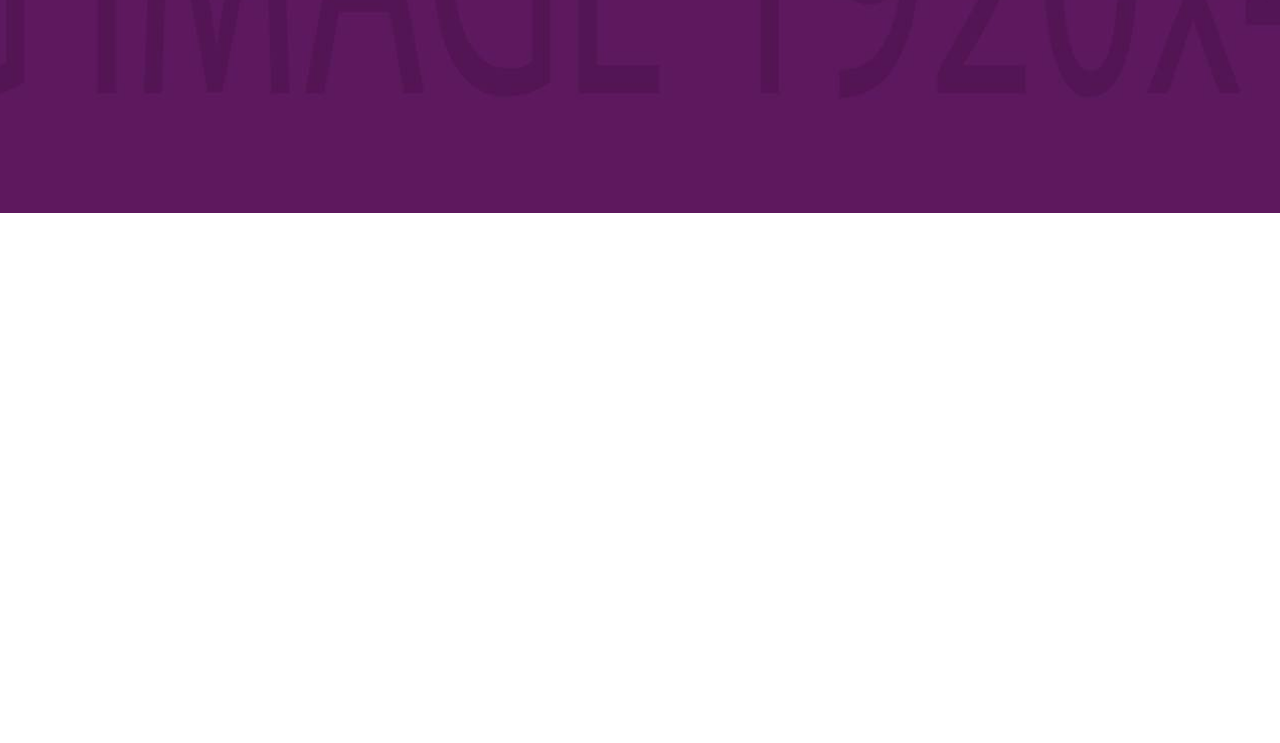
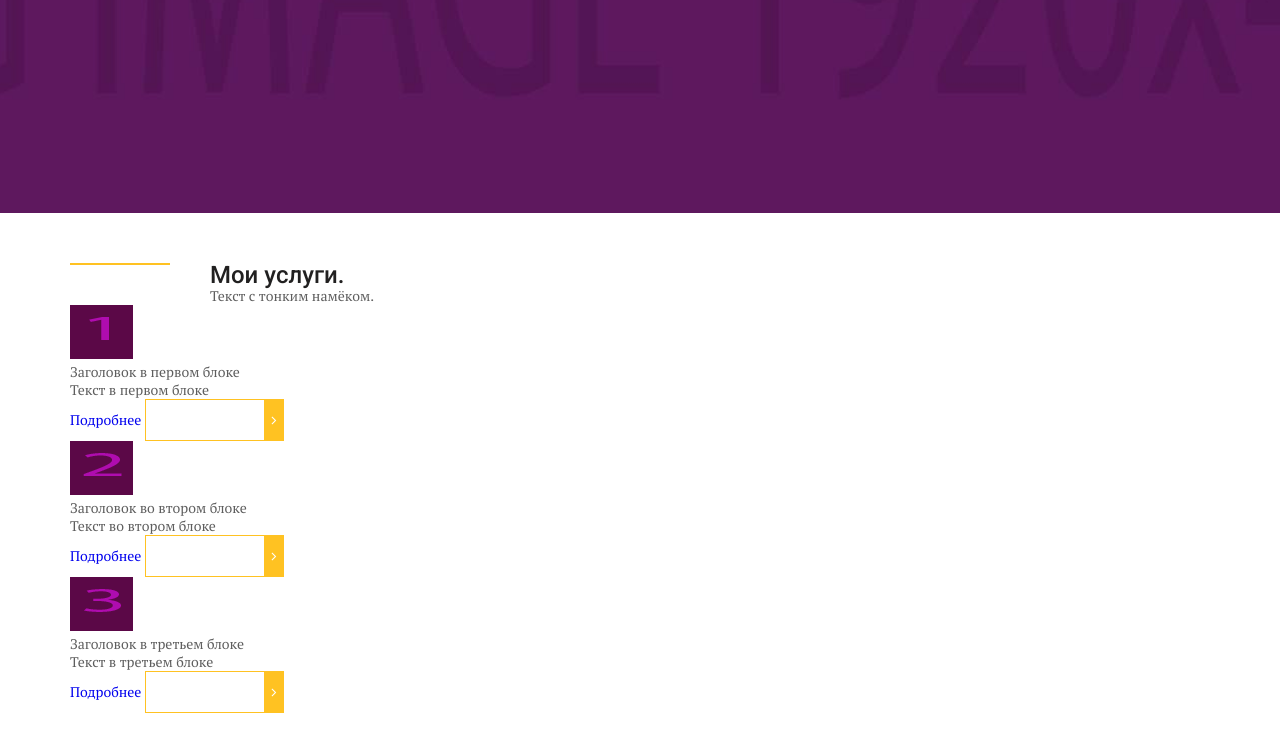
Before and after one commit to Ffullex/SiteCreateHTML-CSS, a plain HTML site: page index.html in a window 1280 px wide. Shown: the part 427-1170 px from the top of the page. Before the commit the page ends 800 px from the top, so only its background shows below. Drawn offline with nearby package versions, Linux system fonts and the light colour scheme; files whose address does not match are found by name.

Commit message:
Some refactor

```diff
--- a/css/style.css
+++ b/css/style.css
@@ -1,6 +1,7 @@
 *{
     box-sizing: border-box;
 }
+/* Отмена надстроек списков и ссылок */
 a{
     text-decoration: none;
     display: inline-block;
@@ -11,6 +12,8 @@ li{
     margin: 0;
     padding: 0;
 }
+
+/* Надстройка верхней панели */
 .container{
     max-width: 1170px;
     margin: 0 auto;
@@ -87,6 +90,7 @@ header{
 }
 
 
+/* Надстройка меню */
 .menu li{
     display: inline-block;
 }
@@ -108,7 +112,7 @@ header{
     display: none;
 }
 
-
+/* Надстройка содержания слайдера */
 .slider{
     background-image: url(../img/slider-background.jpg);
     background-repeat: no-repeat;
@@ -164,6 +168,7 @@ header{
     position: relative;
 }
 
+/* Надстройка кнопочек слайдинга */
 .slick-btn{
     position: absolute;
     top: 85%;
@@ -200,3 +205,35 @@ header{
     left: 0;
 
 }
+
+
+.about{
+    padding: 50px 0 30px;
+}
+.about__top{
+    display: flex;
+    justify-content: space-between;
+}
+.about__title-box{
+    max-width: 520px;
+    padding-left: 140px;
+    position: relative;
+}
+.about__title-box:before{
+    content: "";
+    position: absolute;
+    width: 100px;
+    height: 2px;
+    background-color: #ffc222;
+    left: 0;
+}
+.about-title{
+    font-size: 24px;
+    font-weight: 500;
+    line-height: 24px;
+    color: #212020;
+    font-family: 'Roboto', sans-serif;
+}
+.about-text{
+
+}
--- a/index.html
+++ b/index.html
@@ -93,7 +93,75 @@
         </div>
     </section>
 
+    <section class="about">
+        <div class="container">
+            <div class="about__top">
+                <div class="about__title-box">
 
+                    <div class="about-title">
+                        Мои услуги.
+                    </div>
+
+                    <div class="about-text">
+                        Текст с тонким намёком.
+                    </div>
+
+                </div>
+
+                <a href="#" class="about__btn">
+
+                </a>
+
+            </div>
+            <div class="about__items">
+                <div class="about__item">
+                    <img src="./img/about1.png" alt="">
+                    <div class="about__item-title">
+                        Заголовок в первом блоке
+                    </div>
+                    <div class="about__item-text">
+                        Текст в первом блоке
+                    </div>
+                    <div class="about__item-btn">
+                        <a class="about__item-link" href="#">Подробнее</a>
+                        <a data-fancybox data-src="#modal" href="javascript:" class = "default-btn">
+                            Заказать.
+                        </a>
+                    </div>
+                </div>
+                <div class="about__item">
+                    <img src="./img/about2.png" alt="">
+                    <div class="about__item-title">
+                        Заголовок во втором блоке
+                    </div>
+                    <div class="about__item-text">
+                        Текст во втором блоке
+                    </div>
+                    <div class="about__item-btn">
+                        <a class="about__item-link" href="#">Подробнее</a>
+                        <a data-fancybox data-src="#modal" href="javascript:" class = "default-btn">
+                            Заказать.
+                        </a>
+                    </div>
+                </div>
+                <div class="about__item">
+                    <img src="./img/about3.png" alt="">
+                    <div class="about__item-title">
+                        Заголовок в третьем блоке
+                    </div>
+                    <div class="about__item-text">
+                        Текст в третьем блоке
+                    </div>
+                    <div class="about__item-btn">
+                        <a class="about__item-link" href="#">Подробнее</a>
+                        <a data-fancybox data-src="#modal" href="javascript:" class = "default-btn">
+                            Заказать.
+                        </a>
+                    </div>
+                </div>
+            </div>
+        </div>
+    </section>
 
     <div id="modal">
         <h2>Hello!</h2>
--- a/js/main.js
+++ b/js/main.js
@@ -1,5 +1,4 @@
 $(function(){
-
 
     $('.slider__inner').slick({
         nextArrow: '<button type="button" class="slick-btn slick-next"></button>',
@@ -10,9 +9,4 @@ $(function(){
 
 
 
-
-
-
-
-
 })
```
Also changed, not shown: img/about1.png (added), img/about2.png (added), img/about3.png (added).
